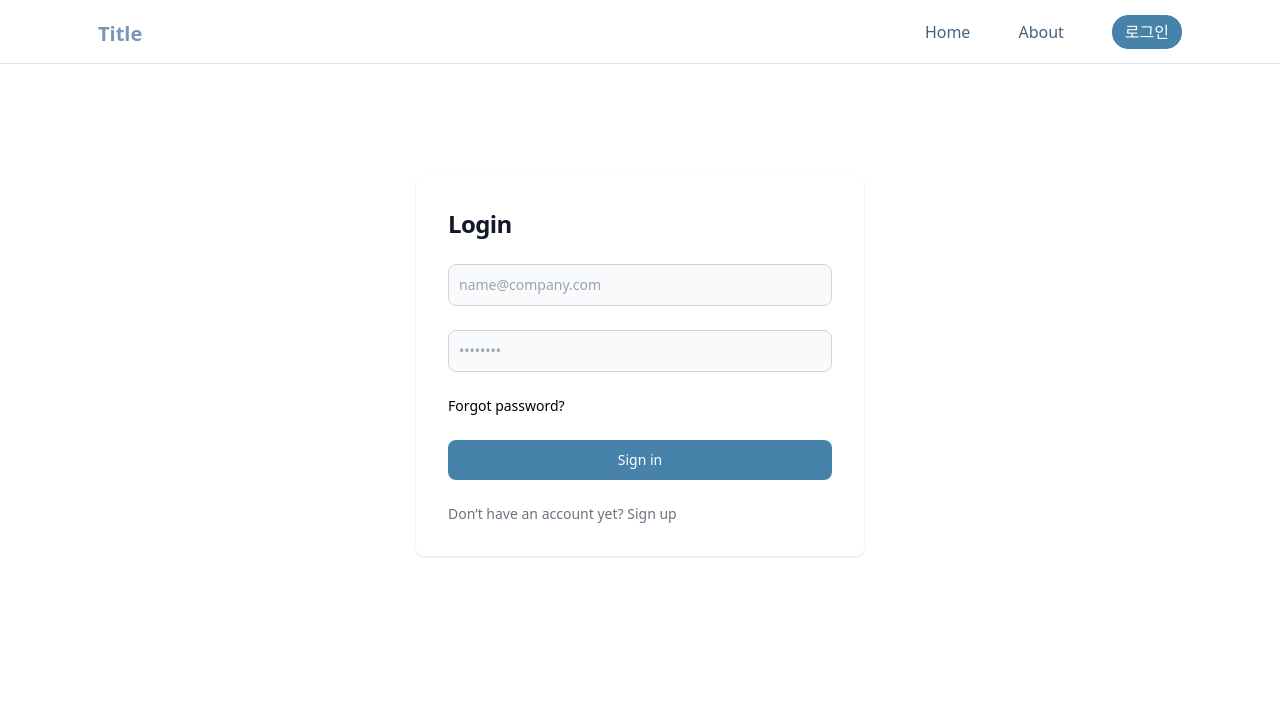
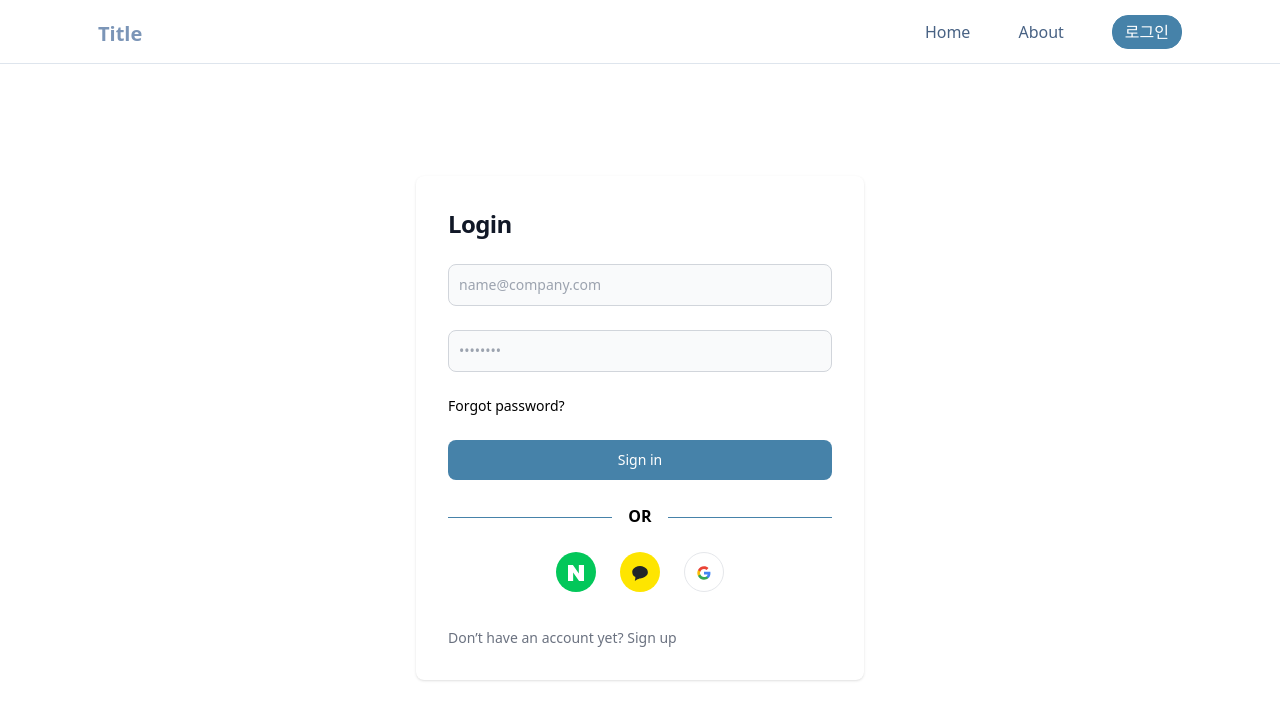
Before and after one commit to EASYhz/travel, a Next.js app: page /user/login in a window 1280 px wide. Shown: the top 720 px of the page. Built offline with nearby package versions, Linux system fonts and the light colour scheme.

Commit message:
Update: Social Login Button UI

```diff
--- /dev/null
+++ b/src/app/user/globals.css
@@ -0,0 +1,12 @@
+@tailwind base;
+@tailwind components;
+@tailwind utilities;
+
+@layer components {
+  .user-button {
+    @apply w-full text-white bg-main-blue hover:bg-etc-blue focus:ring-4 focus:outline-none font-medium rounded-lg text-sm px-5 py-2.5 text-center;
+  }
+  .social-button {
+    @apply mb-3 w-10 h-10 mx-3 flex items-center justify-center rounded-full px-3 pb-2.5 pt-3 text-center text-sm font-medium uppercase leading-normal text-white transition duration-150 ease-in-out;
+  }
+}
--- a/src/app/user/login/page.tsx
+++ b/src/app/user/login/page.tsx
@@ -1,5 +1,6 @@
 import LoginBox from "@/components/user/login/loginBox";
 
+import "src/app/user/globals.css";
 export default function Login() {
   return (
     <div className="w-full h-full">
--- /dev/null
+++ b/src/components/logo/google.tsx
@@ -0,0 +1,36 @@
+export default function Google() {
+  return (
+    <svg
+      width="24"
+      height="24"
+      viewBox="0 0 24 24"
+      fill="none"
+      xmlns="http://www.w3.org/2000/svg"
+    >
+      <path
+        fill-rule="evenodd"
+        clip-rule="evenodd"
+        d="M23.04 12.2614C23.04 11.4459 22.9668 10.6618 22.8309 9.90912H12V14.3575H18.1891C17.9225 15.795 17.1123 17.013 15.8943 17.8284V20.7139H19.6109C21.7855 18.7118 23.04 15.7637 23.04 12.2614Z"
+        fill="#4285F4"
+      />
+      <path
+        fill-rule="evenodd"
+        clip-rule="evenodd"
+        d="M12 23.4998C15.105 23.4998 17.7081 22.47 19.6109 20.7137L15.8943 17.8282C14.8645 18.5182 13.5472 18.9259 12 18.9259C9.00474 18.9259 6.46951 16.903 5.56519 14.1848H1.72314V17.1644C3.61542 20.9228 7.50451 23.4998 12 23.4998Z"
+        fill="#34A853"
+      />
+      <path
+        fill-rule="evenodd"
+        clip-rule="evenodd"
+        d="M5.56523 14.1851C5.33523 13.4951 5.20455 12.758 5.20455 12.0001C5.20455 11.2421 5.33523 10.5051 5.56523 9.81506V6.83551H1.72318C0.944318 8.38801 0.5 10.1444 0.5 12.0001C0.5 13.8557 0.944318 15.6121 1.72318 17.1646L5.56523 14.1851Z"
+        fill="#FBBC05"
+      />
+      <path
+        fill-rule="evenodd"
+        clip-rule="evenodd"
+        d="M12 5.07386C13.6884 5.07386 15.2043 5.65409 16.3961 6.79364L19.6945 3.49523C17.7029 1.63955 15.0997 0.5 12 0.5C7.50451 0.5 3.61542 3.07705 1.72314 6.83545L5.56519 9.815C6.46951 7.09682 9.00474 5.07386 12 5.07386Z"
+        fill="#EA4335"
+      />
+    </svg>
+  );
+}
--- /dev/null
+++ b/src/components/logo/kakao.tsx
@@ -0,0 +1,20 @@
+export default function Kakao() {
+  return (
+    <svg
+      width="18px"
+      xmlns="http://www.w3.org/2000/svg"
+      height="17"
+      viewBox="0 0 18 17"
+    >
+      <g
+        transform="translate(0.000000,17.000000) scale(0.100000,-0.100000)"
+        stroke="none"
+      >
+        <path
+          fill="#212529"
+          d="M38 154 c-15 -8 -30 -25 -34 -38 -6 -26 10 -66 27 -66 7 0 9 -10 5 -26 -7 -25 -6 -25 16 -10 12 9 31 16 41 16 29 0 75 28 82 50 10 31 -3 59 -35 75 -36 19 -67 18 -102 -1z"
+        ></path>
+      </g>
+    </svg>
+  );
+}
--- /dev/null
+++ b/src/components/logo/naver.tsx
@@ -0,0 +1,11 @@
+export default function Naver() {
+  return (
+    <svg role="img" viewBox="0 0 24 24" xmlns="http://www.w3.org/2000/svg">
+      <title>Naver</title>
+      <path
+        d="M16.273 12.845 7.376 0H0v24h7.726V11.156L16.624 24H24V0h-7.727v12.845Z"
+        fill="#FFFFFF"
+      />
+    </svg>
+  );
+}
--- a/src/components/user/login/loginBox.tsx
+++ b/src/components/user/login/loginBox.tsx
@@ -1,5 +1,6 @@
 import Logo from "@/components/logo/logo";
 import Link from "next/link";
+import SocialLoginButton from "./socialLoginButton";
 
 export default function LoginBox() {
   return (
@@ -41,12 +42,18 @@ export default function LoginBox() {
                     Forgot password?
                   </a>
                 </div>
-                <button
-                  type="submit"
-                  className="w-full text-white bg-main-blue hover:bg-etc-blue focus:ring-4 focus:outline-none focus:ring-primary-300 font-medium rounded-lg text-sm px-5 py-2.5 text-center"
-                >
+                <button type="submit" className="user-button">
                   Sign in
                 </button>
+                <div className="my-4 flex items-center before:mt-0.5 before:flex-1 before:border-t before:border-main-blue after:mt-0.5 after:flex-1 after:border-t after:border-main-blue">
+                  <p className="mx-4 mb-0 text-center font-semibold">OR</p>
+                </div>
+                <div className="w-full flex justify-center items-center place-items-center">
+                  <SocialLoginButton type="NAVER" />
+                  <SocialLoginButton type="KAKAO" />
+                  <SocialLoginButton type="GOOGLE" />
+                </div>
+
                 <p className="text-sm font-light text-gray-500 dark:text-gray-400">
                   Don’t have an account yet?{" "}
                   <Link
--- /dev/null
+++ b/src/components/user/login/socialLoginButton.tsx
@@ -0,0 +1,55 @@
+import Google from "@/components/logo/google";
+import Kakao from "@/components/logo/kakao";
+import Naver from "@/components/logo/naver";
+
+export default function SocialLoginButton(props: { type: string }) {
+  switch (props.type) {
+    case "NAVER":
+      return <NaverButton />;
+    case "KAKAO":
+      return <KakaoButton />;
+    case "GOOGLE":
+      return <GoogleButton />;
+    default:
+      return <div></div>;
+  }
+}
+
+function NaverButton() {
+  return (
+    <button
+      className="social-button bg-naver"
+      role="button"
+      data-te-ripple-init
+      data-te-ripple-color="light"
+    >
+      <Naver />
+    </button>
+  );
+}
+
+function KakaoButton() {
+  return (
+    <button
+      className="social-button bg-kakao"
+      role="button"
+      data-te-ripple-init
+      data-te-ripple-color="light"
+    >
+      <Kakao />
+    </button>
+  );
+}
+
+function GoogleButton() {
+  return (
+    <button
+      className="social-button bg-google border"
+      role="button"
+      data-te-ripple-init
+      data-te-ripple-color="light"
+    >
+      <Google />
+    </button>
+  );
+}
--- a/tailwind.config.js
+++ b/tailwind.config.js
@@ -12,6 +12,9 @@ module.exports = {
         "main-blue": "#4682A9",
         "sub-blue": "#91C8E4",
         "etc-blue": "#749BC2",
+        naver: "#03C75A",
+        kakao: "#FEE500",
+        google: "#FFFFFF",
       },
       // backgroundImage: {
       //   'gradient-radial': 'radial-gradient(var(--tw-gradient-stops))',
```
Also changed, not shown: 1 other file (tests, documents, lock files or other folders).
